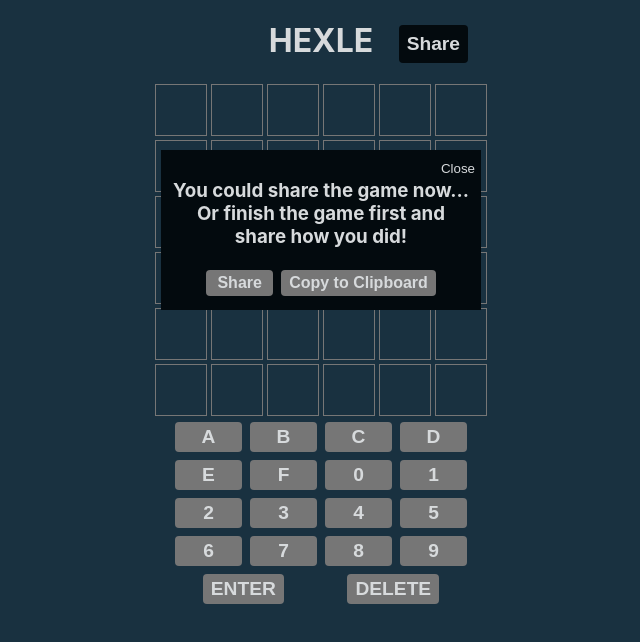
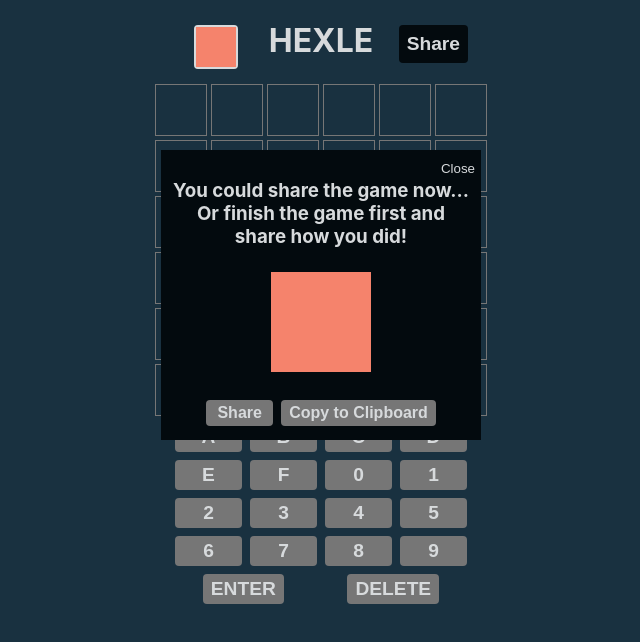
Before and after one commit to jlamoreaux/hexle, a React (Create React App) app: page / in a window 1280 px wide. Both pictures are taken after a click on the button "Share". Shown: the top 642 px of the page, without its empty margins (319-959 px from the left). Built offline with nearby package versions, Linux system fonts and the light colour scheme.

Commit message:
final touches

```diff
--- a/src/App.tsx
+++ b/src/App.tsx
@@ -5,7 +5,7 @@ import LetterField, {
   LETTER_COLOR,
 } from './components/LetterField';
 import data from './codes.json';
-import GameOver from './components/GameOver';
+import GameOver, { ColorSquare } from './components/GameOver';
 import { buttonStyle } from './components/KeyboardButton';
 
 export const HEX_CHARS = [
@@ -122,6 +122,14 @@ const setStickyValue = (key: string, value: any) => {
   window.localStorage.setItem(key, JSON.stringify(value));
 };
 
+const clearStickyValues = () => {
+  window.localStorage.removeItem('attempts');
+  window.localStorage.removeItem('characters');
+  window.localStorage.removeItem('currentIndex');
+  window.localStorage.removeItem('gameResult');
+  window.localStorage.removeItem('isCompleted');
+};
+
 /**
  *
  * @returns the number of days since the game launched
@@ -161,10 +169,7 @@ const getCharCount = (hexCode: Array<AllowedChars | ''>): CharCount => {
   return charCount;
 };
 
-const App = () => {
-  const [code, setCode] = useState<number>();
-  const [attempts, setAttempts] = useState<CharacterInput[][]>(() => {
-    const defaultValue = [
+const defaultAttemptsValue = [
   [
     { value: '', result: RESULT.UNKNOWN },
     { value: '', result: RESULT.UNKNOWN },
@@ -213,18 +218,27 @@ const App = () => {
     { value: '', result: RESULT.UNKNOWN },
     { value: '', result: RESULT.UNKNOWN },
   ],
-    ];
+] as CharacterInput[][];
+
+const defaultCharactersValue = {} as CharacterStatus;
+
+const App = () => {
+  const [code, setCode] = useStickyState<number | null>(null, 'code');
+  const [attempts, setAttempts] = useState<CharacterInput[][]>(() => {
     const stickyValue = window.localStorage.getItem('attempts');
-    return stickyValue !== null ? JSON.parse(stickyValue) : defaultValue;
+    return stickyValue !== null
+      ? JSON.parse(stickyValue)
+      : defaultAttemptsValue;
   });
   const [isCompleted, setIsCompleted] = useStickyState<boolean>(
     false,
     'isCompleted'
   );
   const [characters, setCharacters] = useState<CharacterStatus>(() => {
-    const defaultValue = {} as CharacterStatus;
     const stickyValue = getStickyValue('characters');
-    return stickyValue !== null ? JSON.parse(stickyValue) : defaultValue;
+    return stickyValue !== null
+      ? JSON.parse(stickyValue)
+      : defaultCharactersValue;
   });
   const [currentIndex, setCurrentIndex] = useStickyState<InputIndex>(
     { row: 0, column: 0 },
@@ -412,8 +426,15 @@ const App = () => {
       const dayNumber = getDayNumber();
       return data.codes[dayNumber];
     };
-    if (!code) {
-      setCode(getDailyCode());
+    const currentCode = getDailyCode();
+
+    if (code !== currentCode) {
+      console.log(code);
+      console.log(currentCode);
+      clearStickyValues();
+      setAttempts(defaultAttemptsValue);
+      setCharacters(defaultCharactersValue);
+      setCode(currentCode);
     }
 
     const handleKeyDown = (keyDownEvent: KeyboardEvent) => {
@@ -464,6 +485,17 @@ const App = () => {
           position: 'relative',
         }}
       >
+        <div
+          style={{
+            position: 'absolute',
+            left: '48px',
+            top: '4px',
+            border: `2px solid ${LETTER_COLOR.DEFAULT}`,
+            borderRadius: '4px',
+          }}
+        >
+          {code && <ColorSquare hexCode={getHexCode(code)} size={40} />}
+        </div>
         <button
           type="button"
           onClick={() => showOrHideModal(true)}
@@ -483,11 +515,12 @@ const App = () => {
         </button>
         <h1>HEXLE</h1>
       </header>
-      {isShareModalVisible === true && (
+      {code && isShareModalVisible === true && (
         <GameOver
           attempts={attempts.slice(0, currentIndex.row + 1)}
           gameResult={gameResult}
           gameNumber={getDayNumber()}
+          hexCode={getHexCode(code)}
           isVisible={isShareModalVisible}
           setIsVisible={showOrHideModal}
         ></GameOver>
--- a/src/components/GameOver.tsx
+++ b/src/components/GameOver.tsx
@@ -7,6 +7,7 @@ type GameOverProps = {
   attempts: CharacterInput[][];
   gameNumber: number;
   gameResult: GameResult;
+  hexCode: string;
   isVisible: boolean;
   setIsVisible: (shouldClose: boolean) => void;
 };
@@ -24,6 +25,27 @@ const shareResult = (message: string) => {
   if (navigator.share) {
     navigator.share({ text: message });
   }
+};
+
+export const ColorSquare = ({
+  hexCode,
+  size,
+}: {
+  hexCode: string;
+  size: number;
+}) => {
+  return (
+    <div
+      style={{
+        backgroundColor: `#${hexCode}`,
+        height: `${size}px`,
+        left: 0,
+        margin: 'auto',
+        right: 0,
+        width: `${size}px`,
+      }}
+    ></div>
+  );
 };
 
 const ShareButton = ({ label, shareFunction }: ShareButtonProps) => {
@@ -70,6 +92,7 @@ const GameOver = ({
   attempts,
   gameNumber,
   gameResult,
+  hexCode,
   isVisible,
   setIsVisible,
 }: GameOverProps): JSX.Element => {
@@ -98,7 +121,7 @@ const GameOver = ({
     });
     return `Hexle ${gameNumber} ${
       gameResult === GameResult.LOSS ? 'X' : attempts.length
-    }/6\n${emojiBlocks.join('\r\n')}`;
+    }/6\n${emojiBlocks.join('\r\n')}\nhttps://hexle.codes`;
   };
 
   const resultsToShare =
@@ -131,6 +154,9 @@ const GameOver = ({
     >
       <CloseButton closeModal={closeModal} />
       <h3>{modalMessage}</h3>
+      <div style={{ margin: '24px auto' }}>
+        <ColorSquare hexCode={hexCode} size={100} />
+      </div>
       <ShareButton
         label="Share"
         shareFunction={() => shareResult(resultsToShare)}
```
Lines whose indentation alone changed are shown as unchanged.
